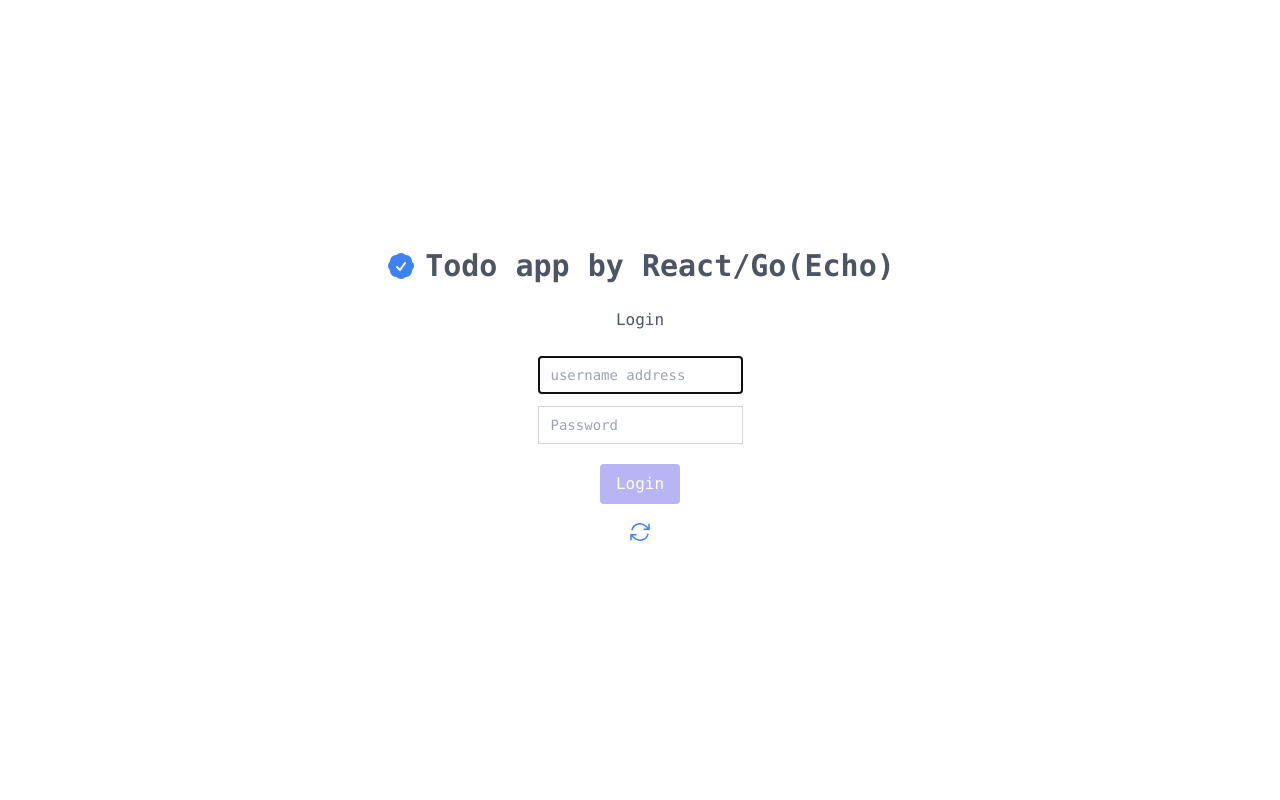
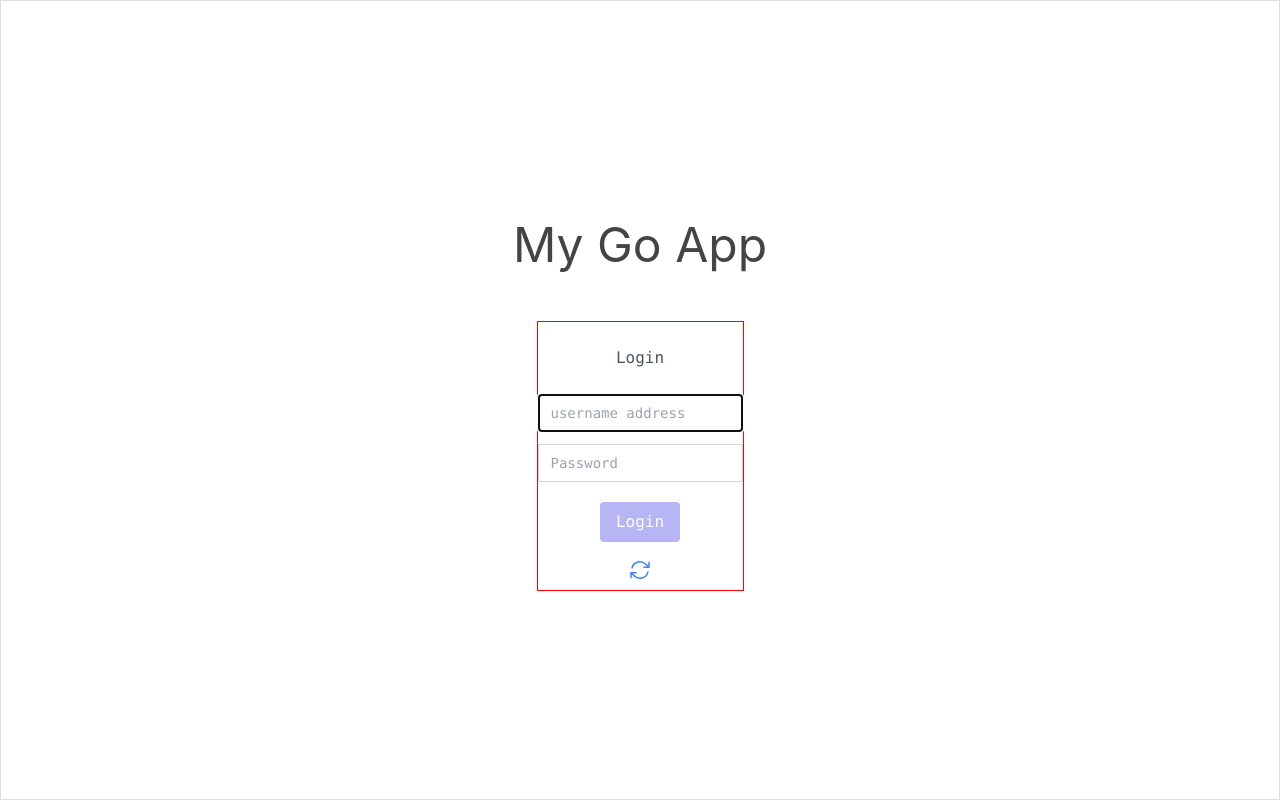
Before and after one commit to kento-yoshidu/IngredientsList_Frontend, a React (Create React App) app: page / in a window 1280 px wide. Built offline with nearby package versions, Linux system fonts and the light colour scheme; no server answers.

Commit message:
⚡ Create Layout & Haeder Component

```diff
--- a/src/App.tsx
+++ b/src/App.tsx
@@ -5,6 +5,8 @@ import { Dish } from './components/Dish'
 import { Ingredients } from './components/Ingredients'
 import axios from 'axios'
 import { CsrfToken } from './types'
+
+import "./styles/global.css"
 
 function App() {
   useEffect(() => {
@@ -17,6 +19,7 @@ function App() {
     }
     getCsrfToken()
   }, [])
+
   return (
     <BrowserRouter>
       <Routes>
--- a/src/components/Auth.tsx
+++ b/src/components/Auth.tsx
@@ -1,6 +1,8 @@
 import { useState, FormEvent } from 'react'
-import { CheckBadgeIcon, ArrowPathIcon } from '@heroicons/react/24/solid'
+import { ArrowPathIcon } from '@heroicons/react/24/solid'
 import { useMutateAuth } from '../hooks/useMutateAuth'
+
+import Layout from './Layout'
 
 export const Auth = () => {
   const [username, setusername] = useState('')
@@ -31,14 +33,8 @@ export const Auth = () => {
   }
 
   return (
-    <div className="flex justify-center items-center flex-col min-h-screen text-gray-600 font-mono">
-      <div className="flex items-center">
-        <CheckBadgeIcon className="h-8 w-8 mr-2 text-blue-500" />
-        <span className="text-center text-3xl font-extrabold">
-          Todo app by React/Go(Echo)
-        </span>
-      </div>
-
+    <Layout>
+      <div className="flex justify-center items-center flex-col text-gray-600 font-mono">
         <h2 className="my-6">{isLogin ? 'Login' : 'Create a new account'}</h2>
 
         <form onSubmit={submitAuthHandler}>
@@ -80,5 +76,6 @@ export const Auth = () => {
           className="h-6 w-6 my-2 text-blue-500 cursor-pointer"
         />
       </div>
+    </Layout>
   )
 }
--- /dev/null
+++ b/src/components/Header.tsx
@@ -0,0 +1,11 @@
+import styles from "../styles/header.module.css"
+
+const Header = () => {
+  return (
+    <header className={styles.header}>
+      <h1 className={styles.headerTitle}>My Go App</h1>
+    </header>
+  )
+}
+
+export default Header
--- /dev/null
+++ b/src/components/Layout.tsx
@@ -0,0 +1,16 @@
+import { ReactNode } from "react"
+import Header from "./Header"
+
+import styles from "../styles/layout.module.css"
+
+const Layout = ({ children }: { children: ReactNode }) => (
+  <div className={styles.layout}>
+    <Header />
+
+    <main className={styles.main}>
+      {children}
+    </main>
+  </div>
+)
+
+export default Layout
--- /dev/null
+++ b/src/styles/global.css
@@ -0,0 +1,35 @@
+*,
+*::before,
+*::after {
+  margin: 0;
+  padding: 0;
+  box-sizing: border-box;
+}
+
+html {
+  font-family:
+    -apple-system,
+    BlinkMacSystemFont,
+    Roboto,
+    "Segoe UI",
+    "Helvetica Neue",
+    HelveticaNeue,
+    YuGothic,
+    "Yu Gothic Medium",
+    "Yu Gothic",
+    Verdana,
+    Meiryo,
+    sans-serif;
+  scroll-behavior: smooth;
+}
+
+body {
+  color: #444;
+}
+
+:root {
+  --max-width: 635px;
+  --border-color: #aaa;
+  --invalid-color: rgb(220, 50, 50);
+  --clickable-height: 58px;
+}
--- /dev/null
+++ b/src/styles/header.module.css
@@ -0,0 +1,7 @@
+.header {
+
+}
+
+.headerTitle {
+  font-size: 3rem;
+}
--- /dev/null
+++ b/src/styles/layout.module.css
@@ -0,0 +1,13 @@
+.layout {
+  display: flex;
+  flex-direction: column;
+  justify-content: center;
+  align-items: center;
+  border: 1px solid #ddd;
+  height: 100vh;
+  gap: 40px;
+}
+
+.main {
+  border: 1px solid red;
+}
--- a/src/types/index.ts
+++ b/src/types/index.ts
@@ -17,6 +17,7 @@ export type IngredientItem = {
   shouldbuy: boolean
   dishname: string
 }
+
 export type CsrfToken = {
   csrf_token: string
 }
```
Also changed, not shown: 1 other file (tests, documents, lock files or other folders). Lines whose indentation alone changed are shown as unchanged.
